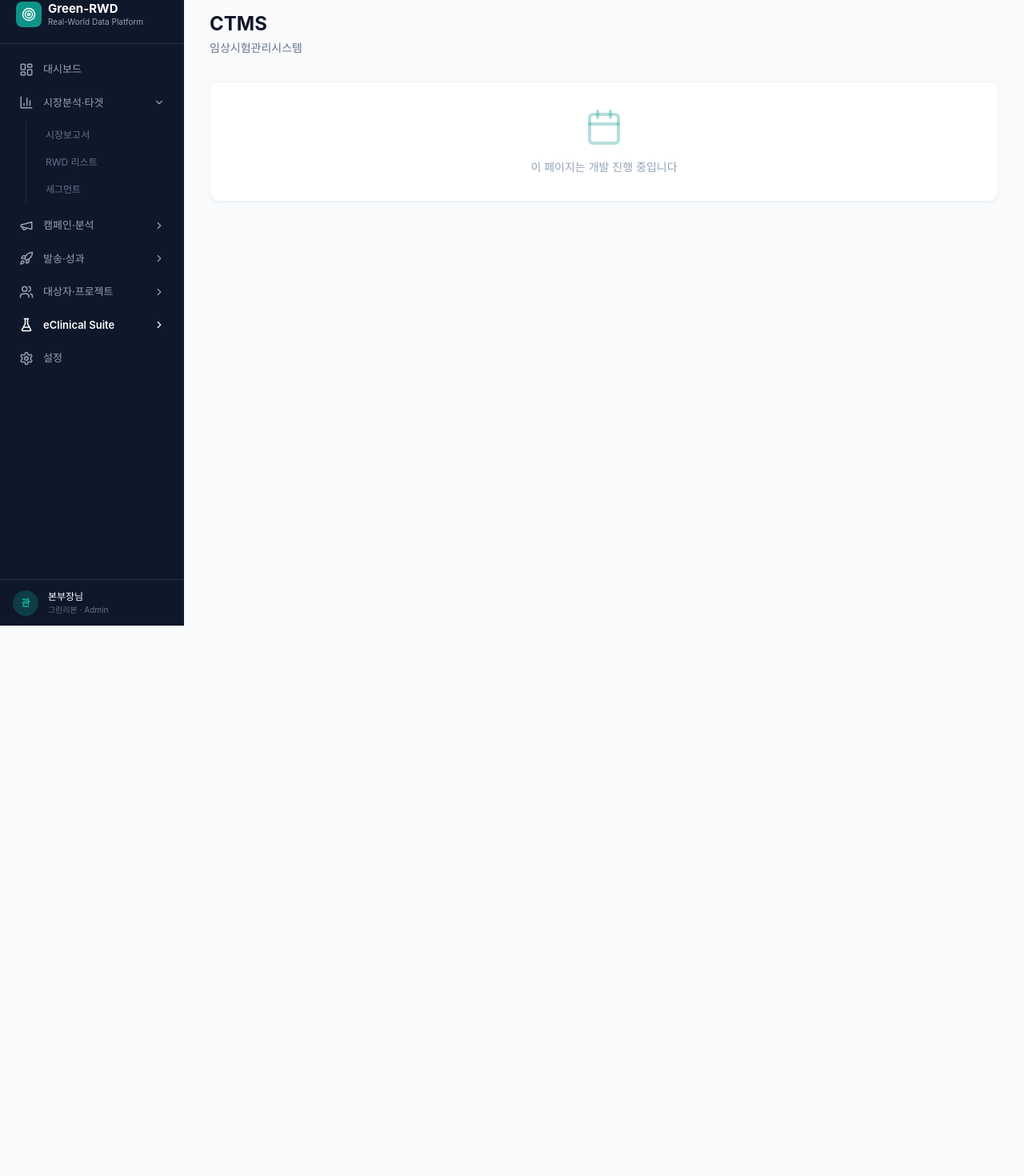
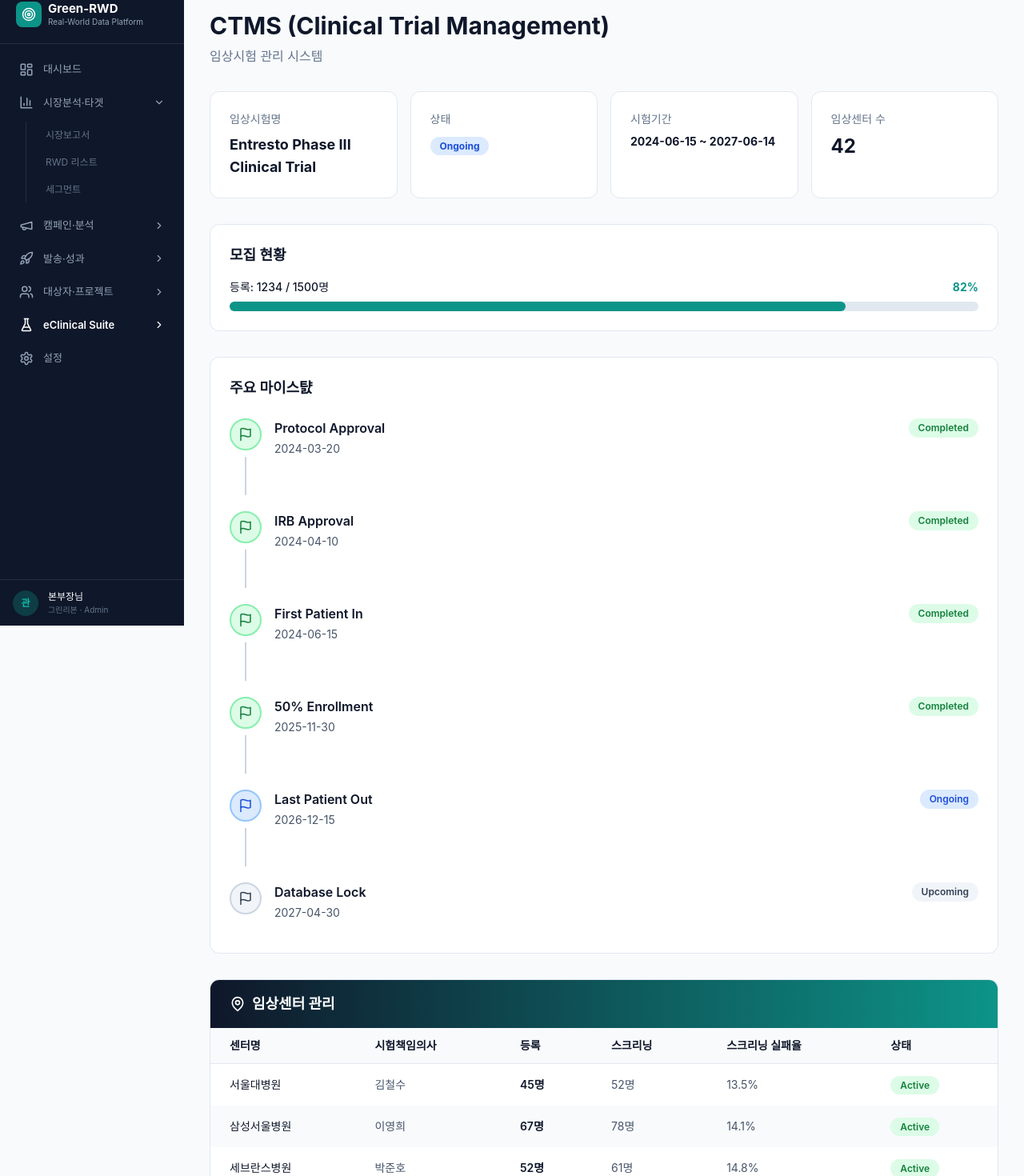
Before and after one commit to Mandarin-Kim/green-rwd, a Next.js app: page /dashboard/eclinical/ctms in a window 1280 px wide. Shown: the part 18-1488 px from the top of the page at 80% size. Before the commit the page ends 800 px from the top, so only its background shows below. Built offline with nearby package versions, Linux system fonts and the light colour scheme.

Commit message:
feat: update CTMS detail page in src/

```diff
--- a/src/app/dashboard/eclinical/ctms/page.tsx
+++ b/src/app/dashboard/eclinical/ctms/page.tsx
@@ -1,17 +1,270 @@
-'use client'
-import { Calendar } from 'lucide-react'
+'use client';
 
-export default function Page() {
+import { useState } from 'react';
+import { Calendar, Building2, MapPin, Users, Flag } from 'lucide-react';
+
+export default function CTMSPage() {
+  const [selectedStudy, setSelectedStudy] = useState('entresto-phase3');
+
+  const studyData = {
+    'entresto-phase3': {
+      name: 'Entresto Phase III Clinical Trial',
+      phase: 'Phase III',
+      status: 'Ongoing',
+      startDate: '2024-06-15',
+      endDate: '2027-06-14',
+      sites: 42,
+      enrolled: 1234,
+      target: 1500,
+    },
+  };
+
+  const study = studyData['entresto-phase3'];
+
+  const milestones = [
+    {
+      id: 1,
+      name: 'Protocol Approval',
+      date: '2024-03-20',
+      status: 'Completed',
+    },
+    {
+      id: 2,
+      name: 'IRB Approval',
+      date: '2024-04-10',
+      status: 'Completed',
+    },
+    {
+      id: 3,
+      name: 'First Patient In',
+      date: '2024-06-15',
+      status: 'Completed',
+    },
+    {
+      id: 4,
+      name: '50% Enrollment',
+      date: '2025-11-30',
+      status: 'Completed',
+    },
+    {
+      id: 5,
+      name: 'Last Patient Out',
+      date: '2026-12-15',
+      status: 'Ongoing',
+    },
+    {
+      id: 6,
+      name: 'Database Lock',
+      date: '2027-04-30',
+      status: 'Upcoming',
+    },
+  ];
+
+  const sites = [
+    {
+      id: 1,
+      name: '서울대병원',
+      pi: '김철수',
+      enrolled: 45,
+      screened: 52,
+      screenFailRate: 13.5,
+      status: 'Active',
+    },
+    {
+      id: 2,
+      name: '삼성서울병원',
+      pi: '이영희',
+      enrolled: 67,
+      screened: 78,
+      screenFailRate: 14.1,
+      status: 'Active',
+    },
+    {
+      id: 3,
+      name: '세브란스병원',
+      pi: '박준호',
+      enrolled: 52,
+      screened: 61,
+      screenFailRate: 14.8,
+      status: 'Active',
+    },
+    {
+      id: 4,
+      name: '아산병원',
+      pi: '정미영',
+      enrolled: 38,
+      screened: 44,
+      screenFailRate: 13.6,
+      status: 'Active',
+    },
+  ];
+
+  const getMilestoneColor = (status: string) => {
+    switch (status) {
+      case 'Completed':
+        return 'bg-green-100 border-green-300 text-green-700';
+      case 'Ongoing':
+        return 'bg-blue-100 border-blue-300 text-blue-700';
+      case 'Upcoming':
+        return 'bg-slate-100 border-slate-300 text-slate-700';
+      default:
+        return 'bg-slate-100 border-slate-300 text-slate-700';
+    }
+  };
+
   return (
-    <div className="p-8">
-      <div className="mb-8">
-        <h1 className="text-2xl font-bold text-navy">CTMS</h1>
-        <p className="text-sm text-slate-500 mt-1">임상시험관리시스템</p>
-      </div>
-      <div className="bg-white rounded-xl shadow-sm border border-slate-100 p-8 text-center">
-        <Calendar size={48} className="mx-auto text-primary/30 mb-4" />
-        <p className="text-slate-400 text-sm">이 페이지는 개발 진행 중입니다</p>
+    <div className="p-8 bg-slate-50 min-h-screen">
+      <div className="max-w-7xl mx-auto">
+        {/* Header */}
+        <div className="mb-8">
+          <h1 className="text-3xl font-bold text-navy mb-2">
+            CTMS (Clinical Trial Management)
+          </h1>
+          <p className="text-slate-500">임상시험 관리 시스템</p>
+        </div>
+
+        {/* Study Overview Cards */}
+        <div className="grid grid-cols-1 md:grid-cols-4 gap-4 mb-8">
+          <div className="bg-white rounded-xl border border-slate-200 p-6">
+            <p className="text-slate-500 text-sm">임상시험명</p>
+            <p className="text-lg font-bold text-navy mt-2">{study.name}</p>
+          </div>
+          <div className="bg-white rounded-xl border border-slate-200 p-6">
+            <p className="text-slate-500 text-sm">상태</p>
+            <p className="text-lg font-bold text-navy mt-2">
+              <span className="px-3 py-1 rounded-full bg-blue-100 text-blue-700 text-xs">
+                {study.status}
+              </span>
+            </p>
+          </div>
+          <div className="bg-white rounded-xl border border-slate-200 p-6">
+            <p className="text-slate-500 text-sm">시험기간</p>
+            <p className="text-sm font-bold text-navy mt-2">
+              {study.startDate} ~ {study.endDate}
+            </p>
+          </div>
+          <div className="bg-white rounded-xl border border-slate-200 p-6">
+            <p className="text-slate-500 text-sm">임상센터 수</p>
+            <p className="text-2xl font-bold text-navy mt-2">{study.sites}</p>
+          </div>
+        </div>
+
+        {/* Enrollment Status */}
+        <div className="bg-white rounded-xl border border-slate-200 p-6 mb-8">
+          <h2 className="text-lg font-bold text-navy mb-4">모집 현황</h2>
+          <div className="flex items-center gap-4">
+            <div className="flex-1">
+              <div className="flex justify-between mb-2">
+                <span className="text-sm font-medium text-navy">
+                  등록: {study.enrolled} / {study.target}명
+                </span>
+                <span className="text-sm font-bold text-primary">
+                  {Math.round((study.enrolled / study.target) * 100)}%
+                </span>
+              </div>
+              <div className="bg-slate-200 rounded-full h-3">
+                <div
+                  className="bg-primary h-3 rounded-full transition-all"
+                  style={{ width: `${(study.enrolled / study.target) * 100}%` }}
+                />
+              </div>
+            </div>
+          </div>
+        </div>
+
+        {/* Milestones Timeline */}
+        <div className="bg-white rounded-xl border border-slate-200 p-6 mb-8">
+          <h2 className="text-lg font-bold text-navy mb-6">주요 마이스턄</h2>
+          <div className="space-y-3">
+            {milestones.map((milestone, idx) => (
+              <div key={milestone.id} className="flex gap-4">
+                <div className="flex flex-col items-center">
+                  <div className={`w-10 h-10 rounded-full border-2 flex items-center justify-center ${getMilestoneColor(milestone.status)}`}>
+                    <Flag size={18} />
+                  </div>
+                  {idx < milestones.length - 1 && (
+                    <div className="w-0.5 h-12 bg-slate-300 my-2" />
+                  )}
+                </div>
+                <div className="pb-4 flex-1">
+                  <p className="font-semibold text-navy">{milestone.name}</p>
+                  <p className="text-sm text-slate-600 mt-1">{milestone.date}</p>
+                </div>
+                <div className="flex items-start">
+                  <span className={`px-3 py-1 rounded-full text-xs font-semibold ${getMilestoneColor(milestone.status)}`}>
+                    {milestone.status}
+                  </span>
+                </div>
+              </div>
+            ))}
+          </div>
+        </div>
+
+        {/* Site Management Table */}
+        <div className="bg-white rounded-xl border border-slate-200 overflow-hidden">
+          <div className="px-6 py-4 bg-gradient-to-r from-navy to-primary">
+            <h2 className="text-lg font-bold text-white flex items-center gap-2">
+              <MapPin size={20} />
+              임상센터 관리
+            </h2>
+          </div>
+          <div className="overflow-x-auto">
+            <table className="w-full">
+              <thead className="bg-slate-50 border-b border-slate-200">
+                <tr>
+                  <th className="px-6 py-3 text-left text-sm font-semibold text-navy">
+                    센터명
+                  </th>
+                  <th className="px-6 py-3 text-left text-sm font-semibold text-navy">
+                    시험책임의사
+                  </th>
+                  <th className="px-6 py-3 text-left text-sm font-semibold text-navy">
+                    등록
+                  </th>
+                  <th className="px-6 py-3 text-left text-sm font-semibold text-navy">
+                    스크리닝
+                  </th>
+                  <th className="px-6 py-3 text-left text-sm font-semibold text-navy">
+                    스크리닝 실패율
+                  </th>
+                  <th className="px-6 py-3 text-left text-sm font-semibold text-navy">
+                    상태
+                  </th>
+                </tr>
+              </thead>
+              <tbody>
+                {sites.map((site, idx) => (
+                  <tr
+                    key={site.id}
+                    className={idx % 2 === 0 ? 'bg-white' : 'bg-slate-50'}
+                  >
+                    <td className="px-6 py-4 text-sm font-medium text-navy">
+                      {site.name}
+                    </td>
+                    <td className="px-6 py-4 text-sm text-slate-600">
+                      {site.pi}
+                    </td>
+                    <td className="px-6 py-4 text-sm text-navy font-semibold">
+                      {site.enrolled}명
+                    </td>
+                    <td className="px-6 py-4 text-sm text-slate-600">
+                      {site.screened}명
+                    </td>
+                    <td className="px-6 py-4 text-sm text-slate-600">
+                      {site.screenFailRate}%
+                    </td>
+                    <td className="px-6 py-4 text-sm">
+                      <span className="px-3 py-1 rounded-full bg-green-100 text-green-700 text-xs font-semibold">
+                        {site.status}
+                      </span>
+                    </td>
+                  </tr>
+                ))}
+              </tbody>
+            </table>
+          </div>
+        </div>
       </div>
     </div>
-  )
+  );
 }
```
